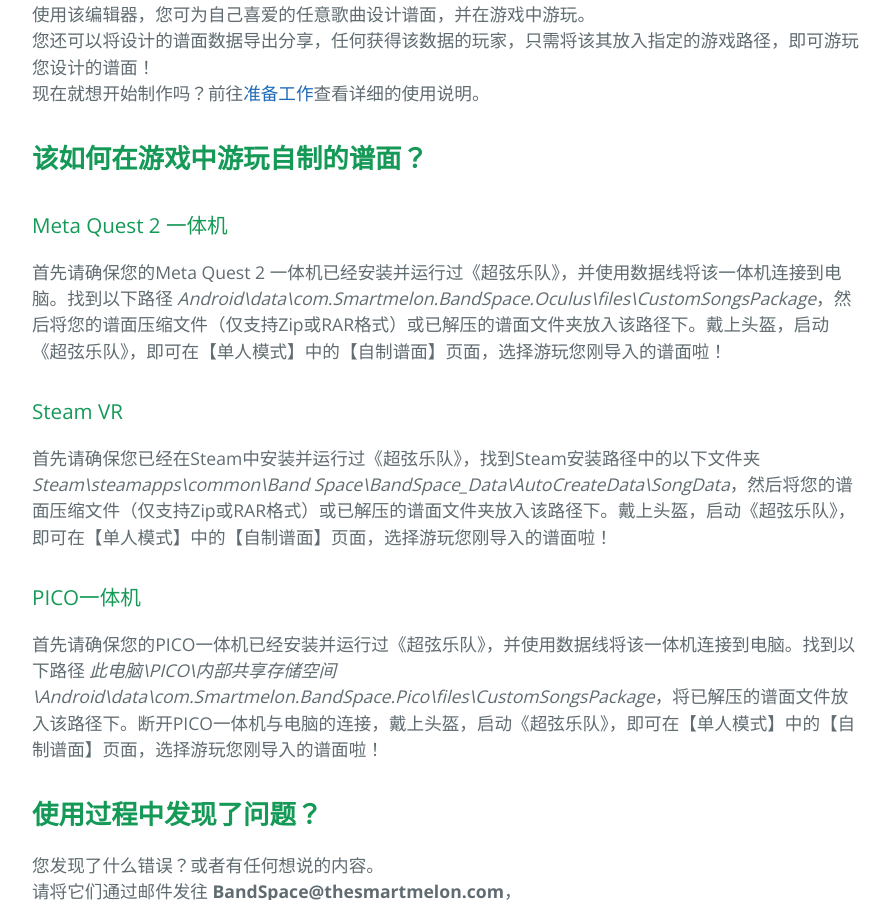
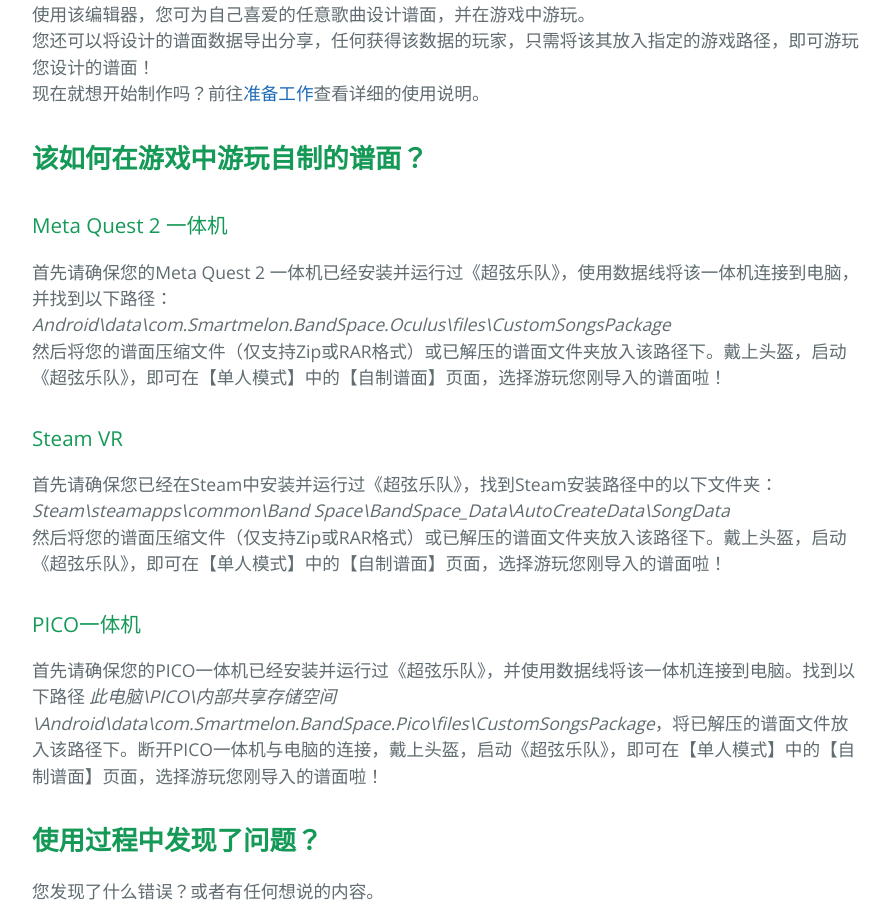
Before and after one commit to Smartmelon/BandSpace, a Jekyll site: the page built from pages/zh/index.md, in a window 1280 px wide and 900 px high, scrolled down 947 px. Shown: the whole window, without its empty margins (192-1082 px from the left). Built offline with Jekyll 4.4.1, drawn with Linux system fonts in a browser that asks for light colours.

Commit message:
Update Document

```diff
--- a/pages/zh/index.md
+++ b/pages/zh/index.md
@@ -20,10 +20,12 @@
 
 ## **该如何在游戏中游玩自制的谱面？**
 ### Meta Quest 2 一体机
-首先请确保您的Meta Quest 2 一体机已经安装并运行过《超弦乐队》，并使用数据线将该一体机连接到电脑。找到以下路径
-*Android\data\com.Smartmelon.BandSpace.Oculus\files\CustomSongsPackage*，然后将您的谱面压缩文件（仅支持Zip或RAR格式）或已解压的谱面文件夹放入该路径下。戴上头盔，启动《超弦乐队》，即可在【单人模式】中的【自制谱面】页面，选择游玩您刚导入的谱面啦！
+首先请确保您的Meta Quest 2 一体机已经安装并运行过《超弦乐队》，使用数据线将该一体机连接到电脑，并找到以下路径：
+*Android\data\com.Smartmelon.BandSpace.Oculus\files\CustomSongsPackage*
+然后将您的谱面压缩文件（仅支持Zip或RAR格式）或已解压的谱面文件夹放入该路径下。戴上头盔，启动《超弦乐队》，即可在【单人模式】中的【自制谱面】页面，选择游玩您刚导入的谱面啦！
 ### Steam VR
-首先请确保您已经在Steam中安装并运行过《超弦乐队》，找到Steam安装路径中的以下文件夹*Steam\steamapps\common\Band Space\BandSpace_Data\AutoCreateData\SongData*，然后将您的谱面压缩文件（仅支持Zip或RAR格式）或已解压的谱面文件夹放入该路径下。戴上头盔，启动《超弦乐队》，即可在【单人模式】中的【自制谱面】页面，选择游玩您刚导入的谱面啦！
+首先请确保您已经在Steam中安装并运行过《超弦乐队》，找到Steam安装路径中的以下文件夹：*Steam\steamapps\common\Band Space\BandSpace_Data\AutoCreateData\SongData*
+然后将您的谱面压缩文件（仅支持Zip或RAR格式）或已解压的谱面文件夹放入该路径下。戴上头盔，启动《超弦乐队》，即可在【单人模式】中的【自制谱面】页面，选择游玩您刚导入的谱面啦！
 ### PICO一体机
 首先请确保您的PICO一体机已经安装并运行过《超弦乐队》，并使用数据线将该一体机连接到电脑。找到以下路径
 *此电脑\PICO\内部共享存储空间\Android\data\com.Smartmelon.BandSpace.Pico\files\CustomSongsPackage*，将已解压的谱面文件放入该路径下。断开PICO一体机与电脑的连接，戴上头盔，启动《超弦乐队》，即可在【单人模式】中的【自制谱面】页面，选择游玩您刚导入的谱面啦！
```
